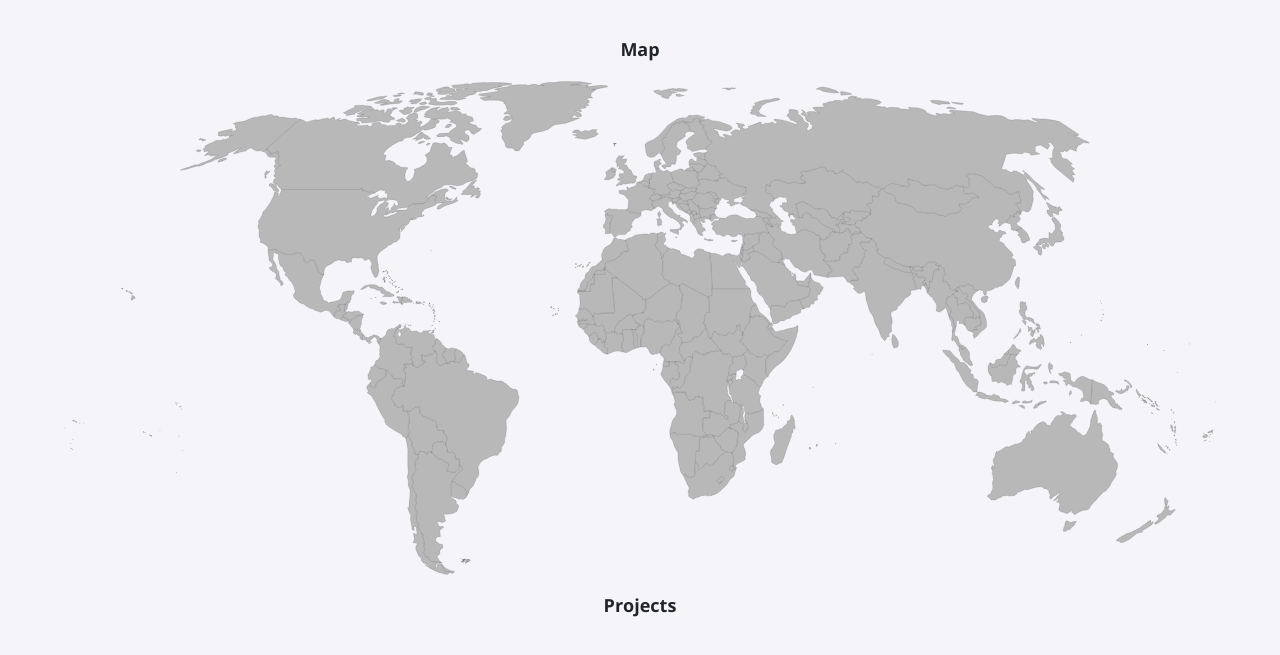
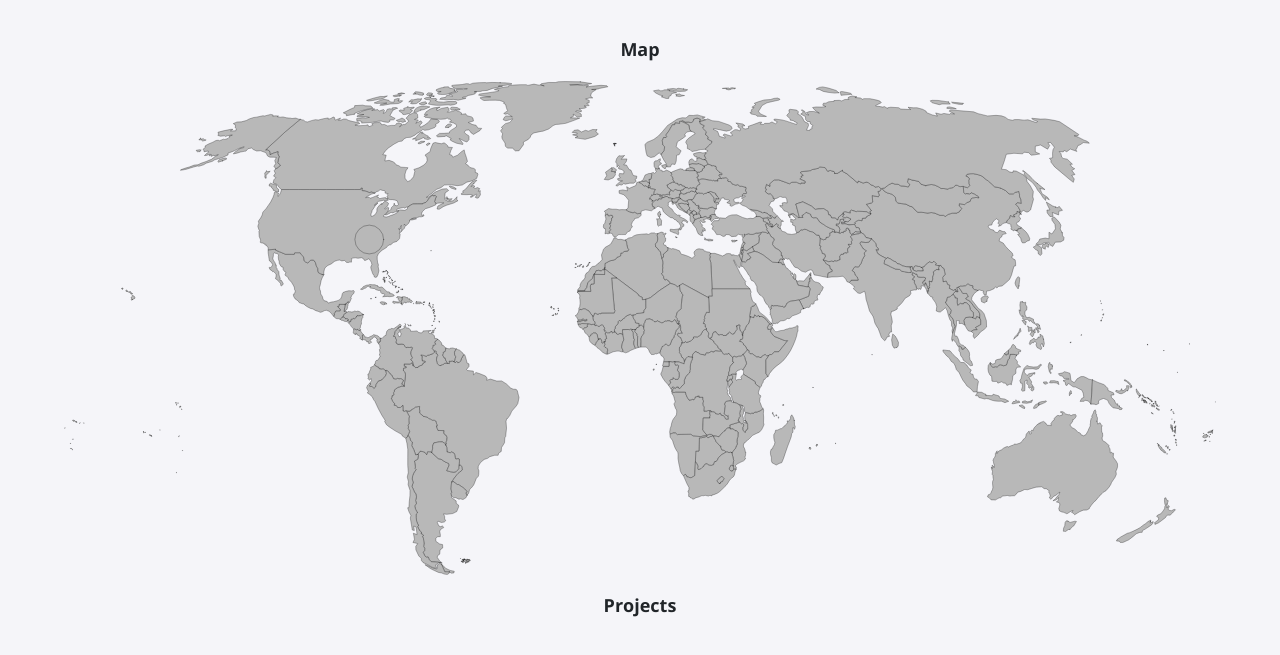
Before and after one commit to MLH-Fellowship/prep-portfolio-22.JUL.PREP.3, a Jekyll site: the page built from index.html, in a window 1280 px wide. Shown: the part 755-1410 px from the top of the page. Built offline with Jekyll 4.4.1, drawn with Linux system fonts in a browser that asks for light colours; nearby versions of some CDN libraries.

Commit message:
Attempt to edit SVG in CSS, close img tag in html

```diff
--- a/_includes/world-map.html
+++ b/_includes/world-map.html
@@ -1,4 +1,4 @@
 <div class="world-map">
     <h2>Map</h2>
-    <img src="./assets/img/world.svg"
+    <img src="./assets/img/world.svg">
 </div>
--- a/_sass/world-map.scss
+++ b/_sass/world-map.scss
@@ -3,5 +3,10 @@
         width: 90vw;
         display: block;
         margin: auto;
+
     }
+    .pin {
+        fill: purple;
+    }
+
 }
```
Also changed, not shown: assets/img/world.svg.
